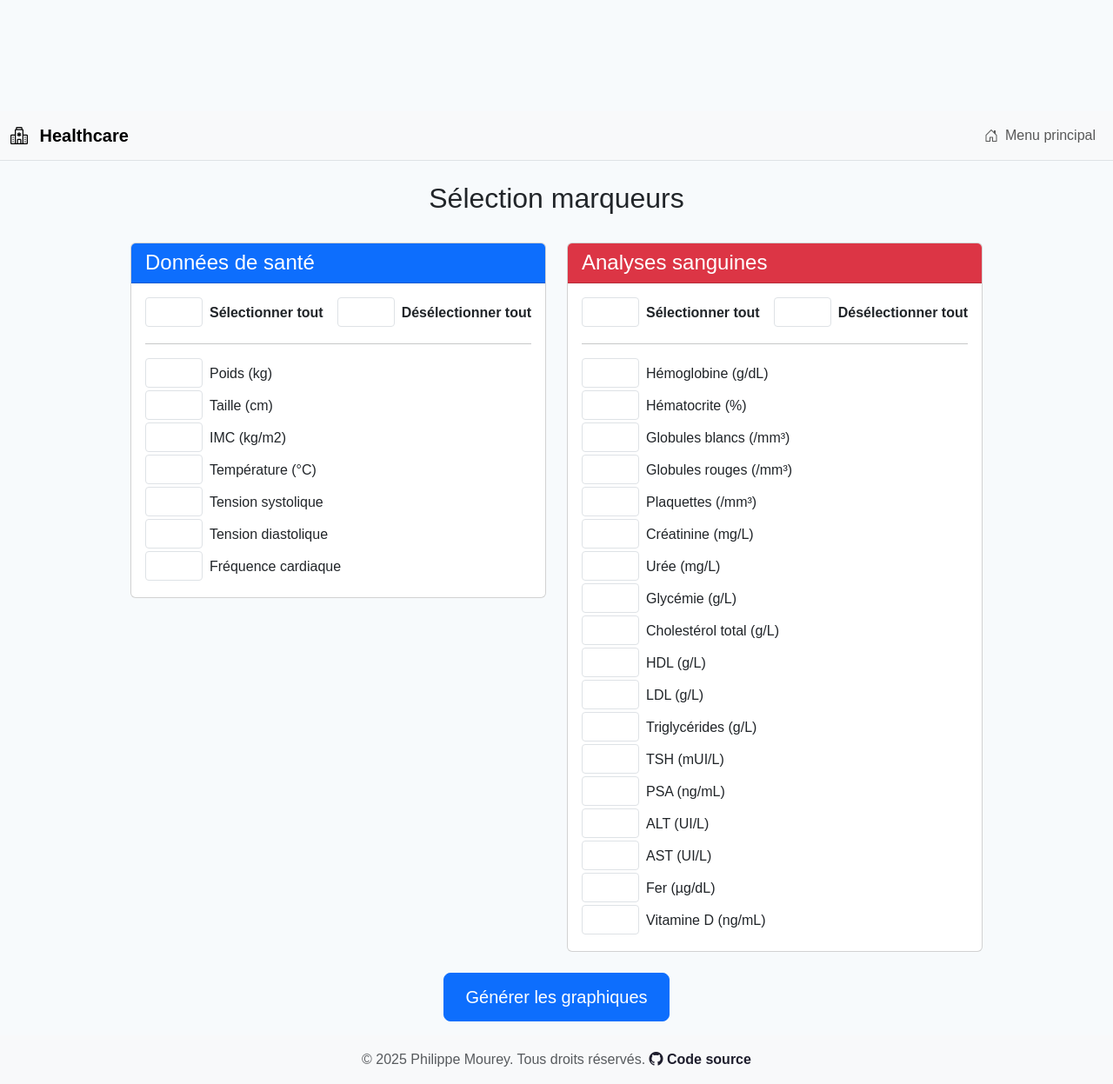
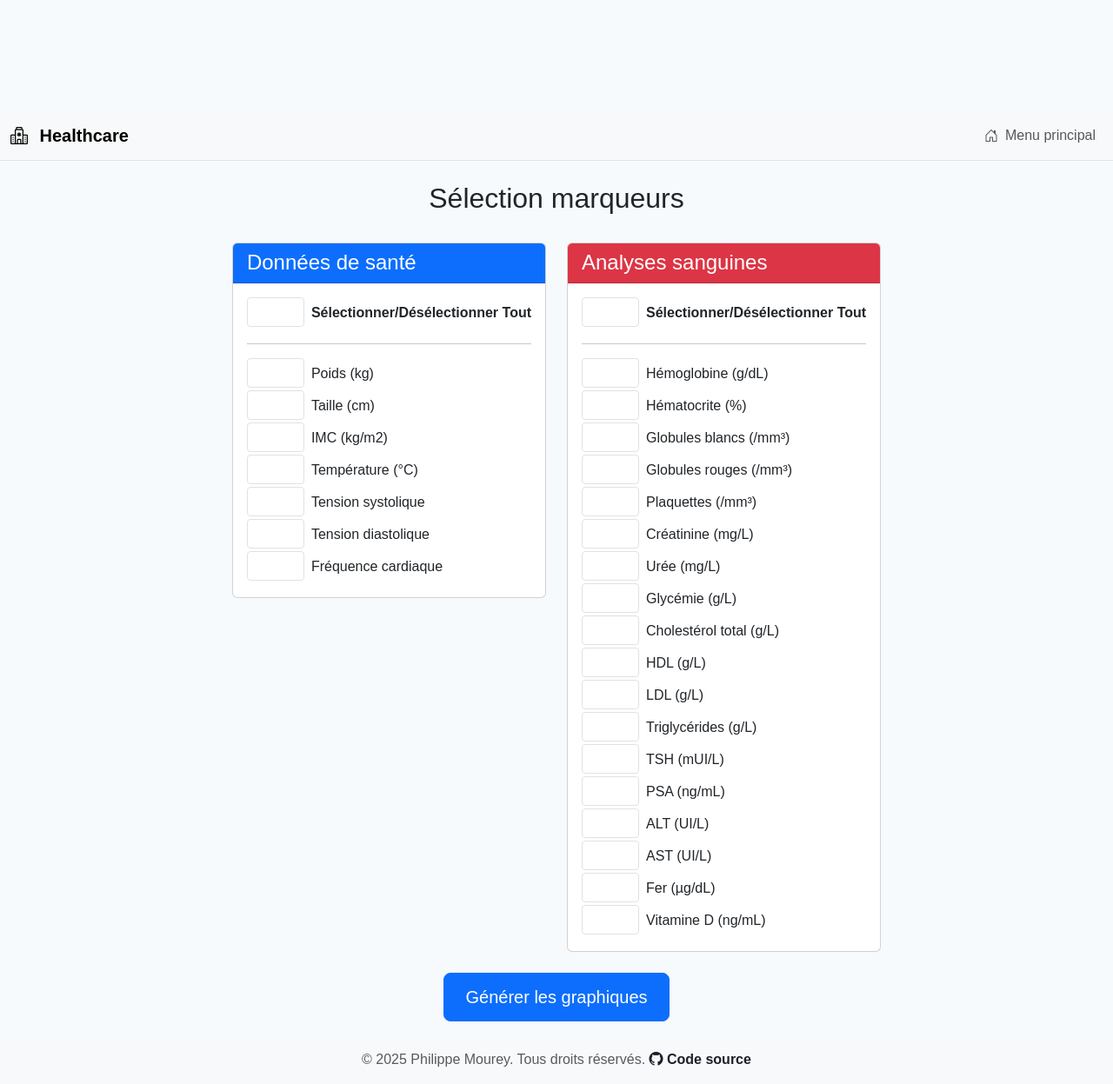
Before and after one commit to pmourey/healthcare, a Flask app: template templates/select_markers.html in a window 1280 px wide. Shown: the whole page at 87% size. Run offline with Flask 3, Linux system fonts and the light colour scheme; the template is opened without the code that fills it, so the values that code supplies are empty; parts of the project's set-up code (start-up, migrations or seed data) failed here and were passed over; some libraries are stand-ins or nearby versions.

Commit message:
fix Select/Deselect All

```diff
--- a/templates/select_markers.html
+++ b/templates/select_markers.html
@@ -6,7 +6,7 @@
 {% block main %}
 <main>
     <h2>Sélection marqueurs</h2>
-<!--    <script src="{{ url_for('static', filename='js/patient_report.js') }}"></script>-->
+    <script src="{{ url_for('static', filename='js/select_markers.js') }}"></script>
         <form action="{{ url_for('generate_graphs') }}" method="post">
             <!-- Ajout du champ caché pour l'ID du patient -->
             <input type="hidden" name="patient_id" value="{{ patient.id }}">
@@ -24,14 +24,7 @@
                                         <input type="checkbox" class="form-check-input me-2" id="select_all_health"
                                                onclick="toggleHealthChecks(this, true)">
                                         <label class="form-check-label" for="select_all_health">
-                                            <strong>Sélectionner tout</strong>
-                                        </label>
-                                    </div>
-                                    <div class="form-check d-flex align-items-center">
-                                        <input type="checkbox" class="form-check-input me-2" id="deselect_all_health"
-                                               onclick="toggleHealthChecks(this, false)">
-                                        <label class="form-check-label" for="deselect_all_health">
-                                            <strong>Désélectionner tout</strong>
+                                            <strong>Sélectionner/Désélectionner Tout</strong>
                                         </label>
                                     </div>
                                 </div>
@@ -74,14 +67,7 @@
                                         <input type="checkbox" class="form-check-input me-2" id="select_all_blood"
                                                onclick="toggleBloodChecks(this, true)">
                                         <label class="form-check-label" for="select_all_blood">
-                                            <strong>Sélectionner tout</strong>
-                                        </label>
-                                    </div>
-                                    <div class="form-check d-flex align-items-center">
-                                        <input type="checkbox" class="form-check-input me-2" id="deselect_all_blood"
-                                               onclick="toggleBloodChecks(this, false)">
-                                        <label class="form-check-label" for="deselect_all_blood">
-                                            <strong>Désélectionner tout</strong>
+                                            <strong>Sélectionner/Désélectionner Tout</strong>
                                         </label>
                                     </div>
                                 </div>
```
Also changed, not shown: static/js/select_markers.js (added, +41 -0 lines).
